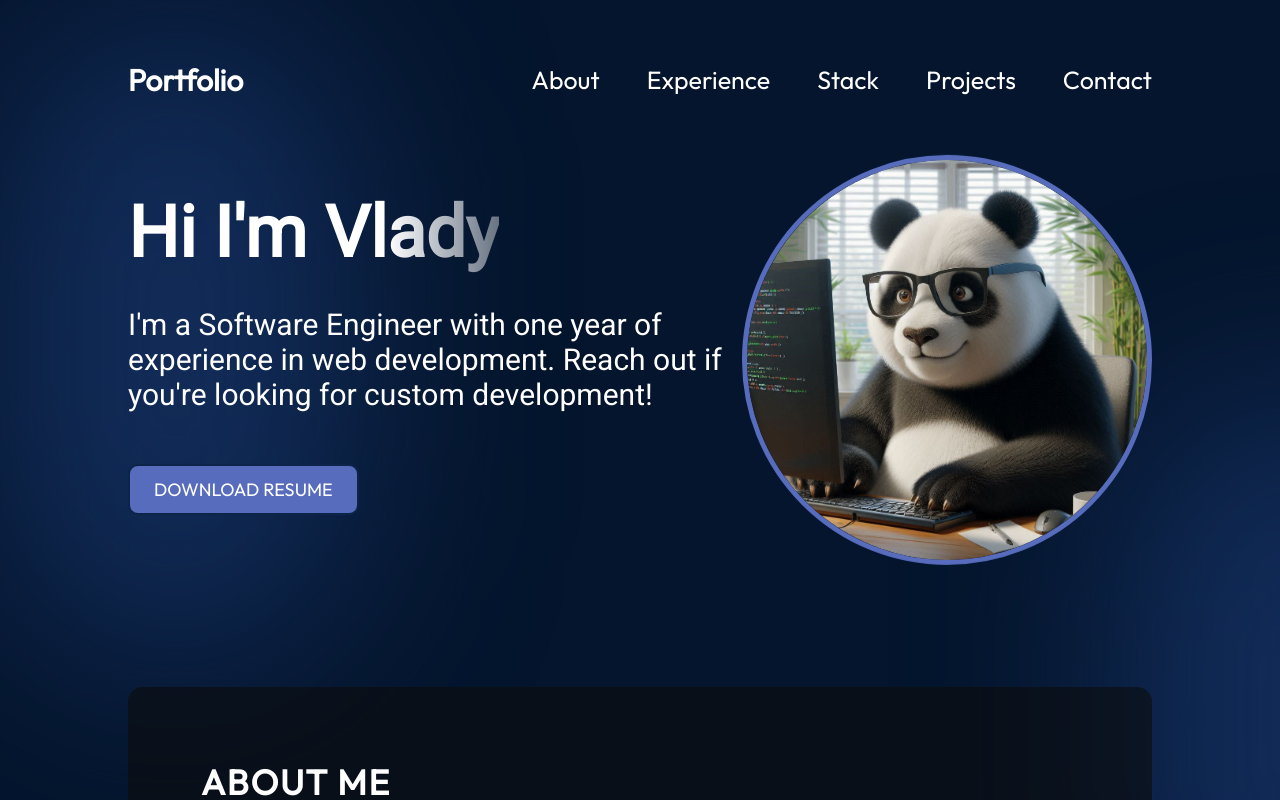
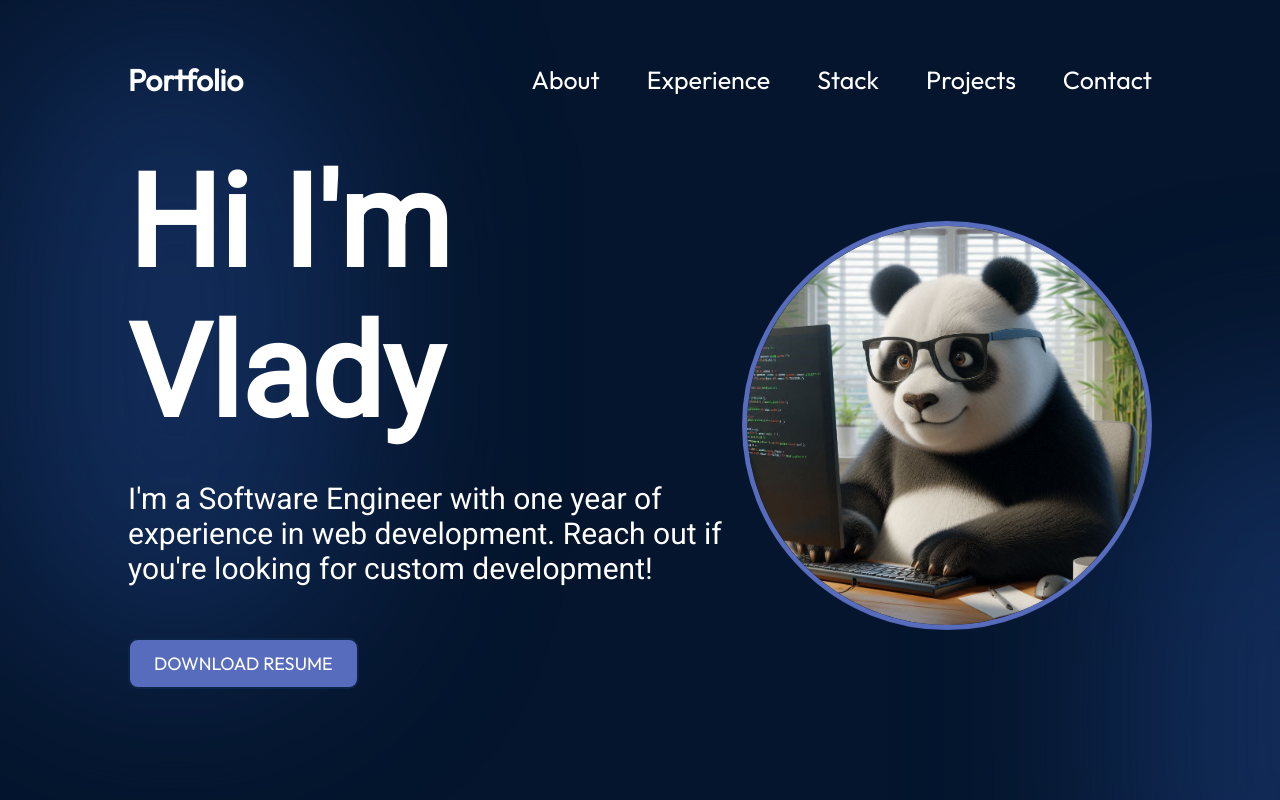
Before and after one commit to vladimirro24/portfolio, a React (Vite) app: page / in a window 1280 px wide. Shown: the top 800 px of the page. Built offline with nearby package versions, Linux system fonts and the light colour scheme.

Commit message:
already complete

```diff
--- a/src/components/Hero/Hero.module.css
+++ b/src/components/Hero/Hero.module.css
@@ -20,7 +20,7 @@
 }
 
 .title {
-    font-size: 71px;
+    font-size: 10vw;
     font-weight: 900;
     margin-bottom: 33px;
     font-family: var(--font-roboto);
```
